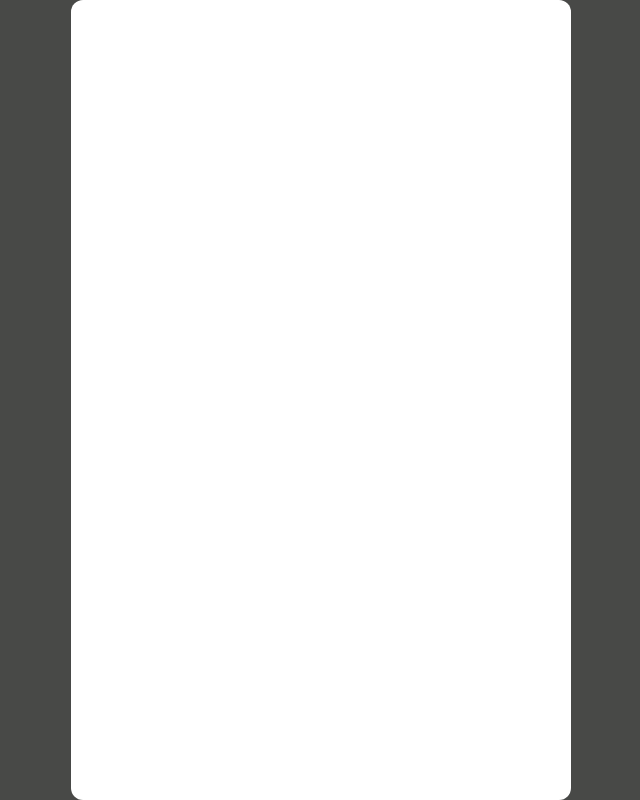
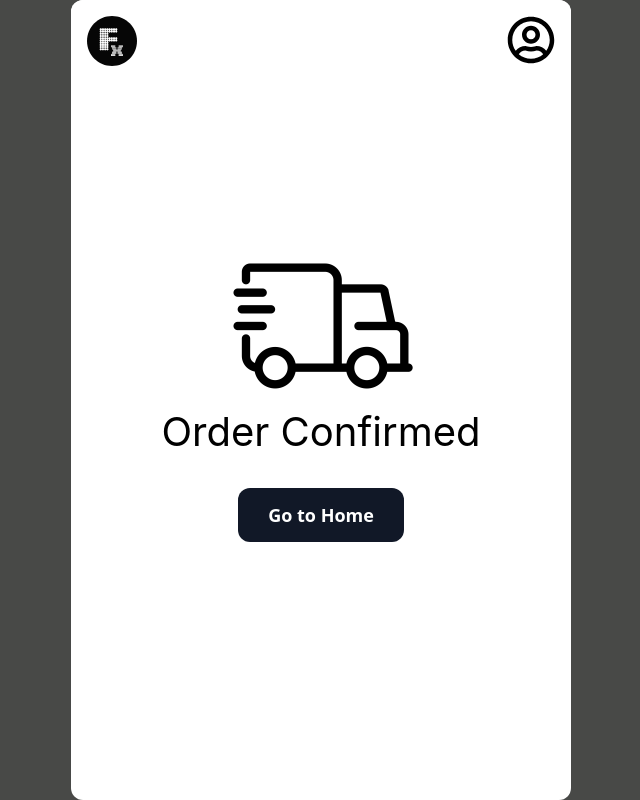
Before and after one commit to bitstatic/FarmX-frntnd, a React (Vite) app: page /home/buy/search/product/confirm in a window 1280 px wide. Before the commit this address had no page. Shown: the whole page, without its empty margins (319-959 px from the left). Built offline with nearby package versions, Linux system fonts and the light colour scheme.

Commit message:
Added confirmation page

```diff
--- a/src/App.tsx
+++ b/src/App.tsx
@@ -9,6 +9,7 @@ import BuyProf from "./Components/buyProfile/BuyProf";
 import SearchPage from "./Components/searchPage/SearchPage";
 import ProductPage from "./Components/product/ProductPage";
 import PlaceBidPage from "./Components/product/PlaceBidPage";
+import ConfirmationPage from "./Components/Confirmation/ConfirmationPage";
 
 function App() {
   return (
@@ -22,6 +23,7 @@ function App() {
         <Route path="/home/buy/search" element={<SearchPage/>} />
         <Route path="/home/buy/search/product" element={<ProductPage/>} />
         <Route path="/home/buy/search/product/bid" element={<PlaceBidPage/>} />
+        <Route path="/home/buy/search/product/confirm" element={<ConfirmationPage/>} />
       </Routes>
     </div>
   );
--- /dev/null
+++ b/src/Components/Confirmation/ConfirmationPage.tsx
@@ -0,0 +1,42 @@
+import React from 'react'
+import styled from 'styled-components'
+import { useNavigate } from 'react-router-dom'
+import Navbar from '../Navbar'
+import confirm from "/confirm.svg"
+import Button from '../Button'
+
+const Main = styled.section`
+    display: flex;
+    flex-direction: column;
+    align-items: center;
+    justify-content: center;
+    height: 100%;
+    padding: 20px;
+    gap: 1rem;
+    > h1{
+        font-size: 2.5rem;
+        font-weight: 400;
+    }
+    > button{
+        margin-top: 1rem;
+    }
+`
+
+function ConfirmationPage() {
+    const navigation = useNavigate()
+    function goToHome() {
+        navigation("/home")
+    }
+    return (
+    <>
+        <Navbar />
+        <Main>
+            <img src={confirm} alt="Order Confirmed" />
+            <h1>Order Confirmed</h1>
+            <Button Text="Go to Home"  onClick={() => {goToHome()}}/>
+        </Main>
+    </>
+  )
+}
+
+export default ConfirmationPage
--- a/src/Components/product/PlaceBidPage.tsx
+++ b/src/Components/product/PlaceBidPage.tsx
@@ -37,7 +37,8 @@ function PlaceBidPage() {
     const {Name, Stock, Payment, address, Date} = location.state
     function placeBid() {
         console.log("Bid To be Placed and Data to be read from the form")
-        navigate('/bidPlaced')
+        // navigate(-1)
+        navigate("/home/buy/search/product/confirm")
     }
     // const wantedStock = document.getElementById('want-stock').value;
     // console.log(wantedStock)
```
Also changed, not shown: public/confirm.svg (added).
